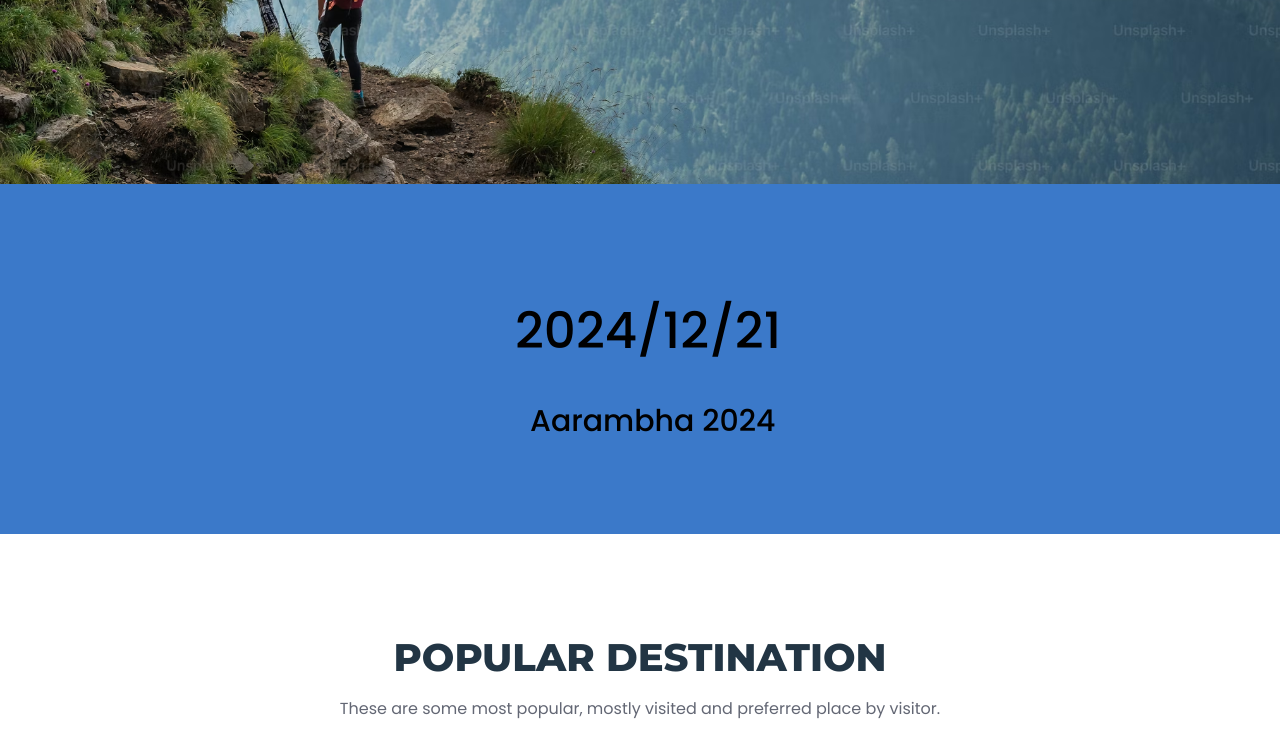
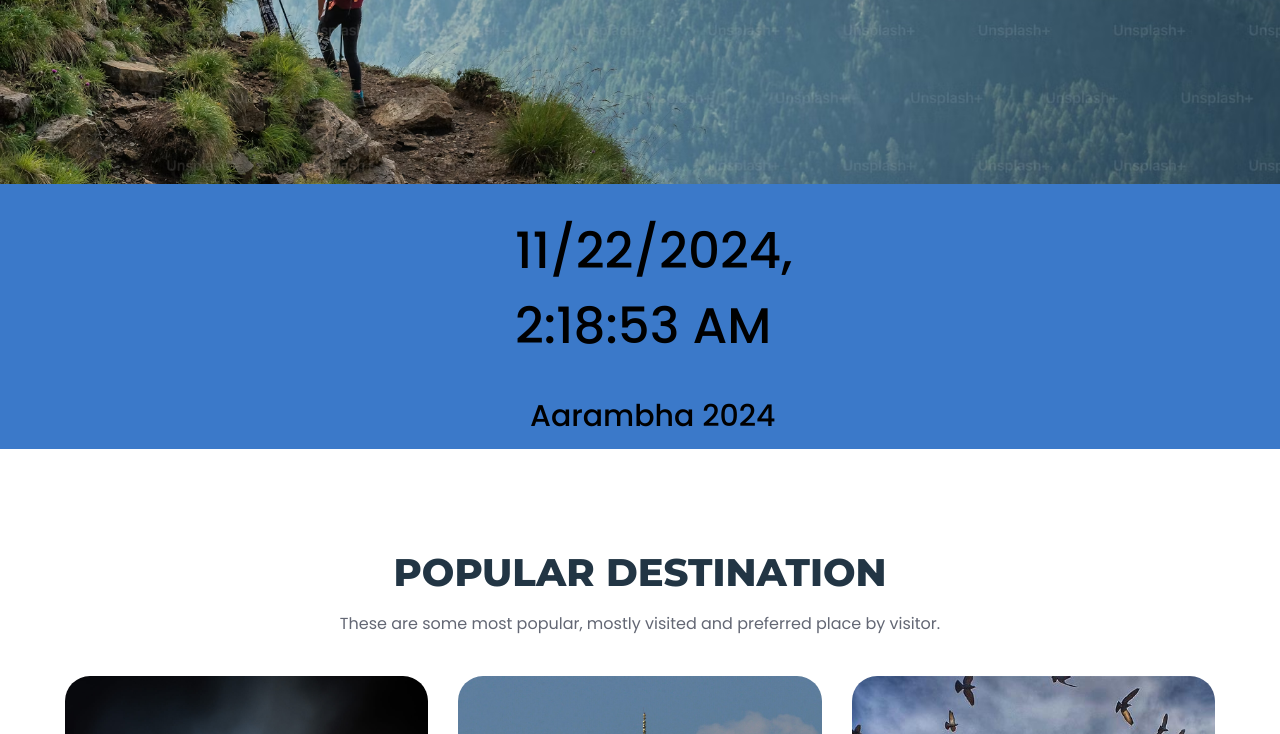
Before and after one commit to Abhishekshah02/Aarambha_hackathon, a plain HTML site: page index.html in a window 1280 px wide. Shown: the part 616-1350 px from the top of the page. Drawn offline with nearby package versions, Linux system fonts and the light colour scheme.

Commit message:
update 12

```diff
--- a/assets/css/style.css
+++ b/assets/css/style.css
@@ -402,19 +402,13 @@ body { background: var(--white); }
 
 
 
-
-
-/*-----------------------------------*\
- * #TOUR SEARCH
-\*-----------------------------------*/
-
 /*-----------------------------------*\
  * #TOUR SEARCH
 \*-----------------------------------*/
 
 .tour-search {
   background: var(--bright-navy-blue);
-  padding-block: var(--section-padding);
+  padding-block: 20px;
 }
 
 
--- a/assets/js/script.js
+++ b/assets/js/script.js
@@ -24,6 +24,19 @@ const navToggleEvent = function (elem) {
 navToggleEvent(navElemArr);
 navToggleEvent(navLinks);
 
+/**
+ * Real-time date and time update
+ */
+
+function updateDateTime() {
+  const now = new Date();
+  const dateTimeString = now.toLocaleString();
+  document.getElementById('currentDateTime').textContent = dateTimeString;
+}
+
+// Update immediately and then every second
+updateDateTime();
+setInterval(updateDateTime, 1000);
 
 
 /**
--- a/index.html
+++ b/index.html
@@ -175,19 +175,16 @@
 
       <section class="tour-search">
         <div class="container">
-
           <form action="" class="tour-search-form">
-
             <div class="date">
               <div class="date-item">
-                  <p>2024/12/21</p>
+                <p id="currentDateTime"></p>
               </div>
               <div class="event">
-                  <p>Aarambha 2024</p>
+                <p>Aarambha 2024</p>
               </div>
-
-          </div>
             </div>
+          </form>
         </div>
       </section>
 
```
